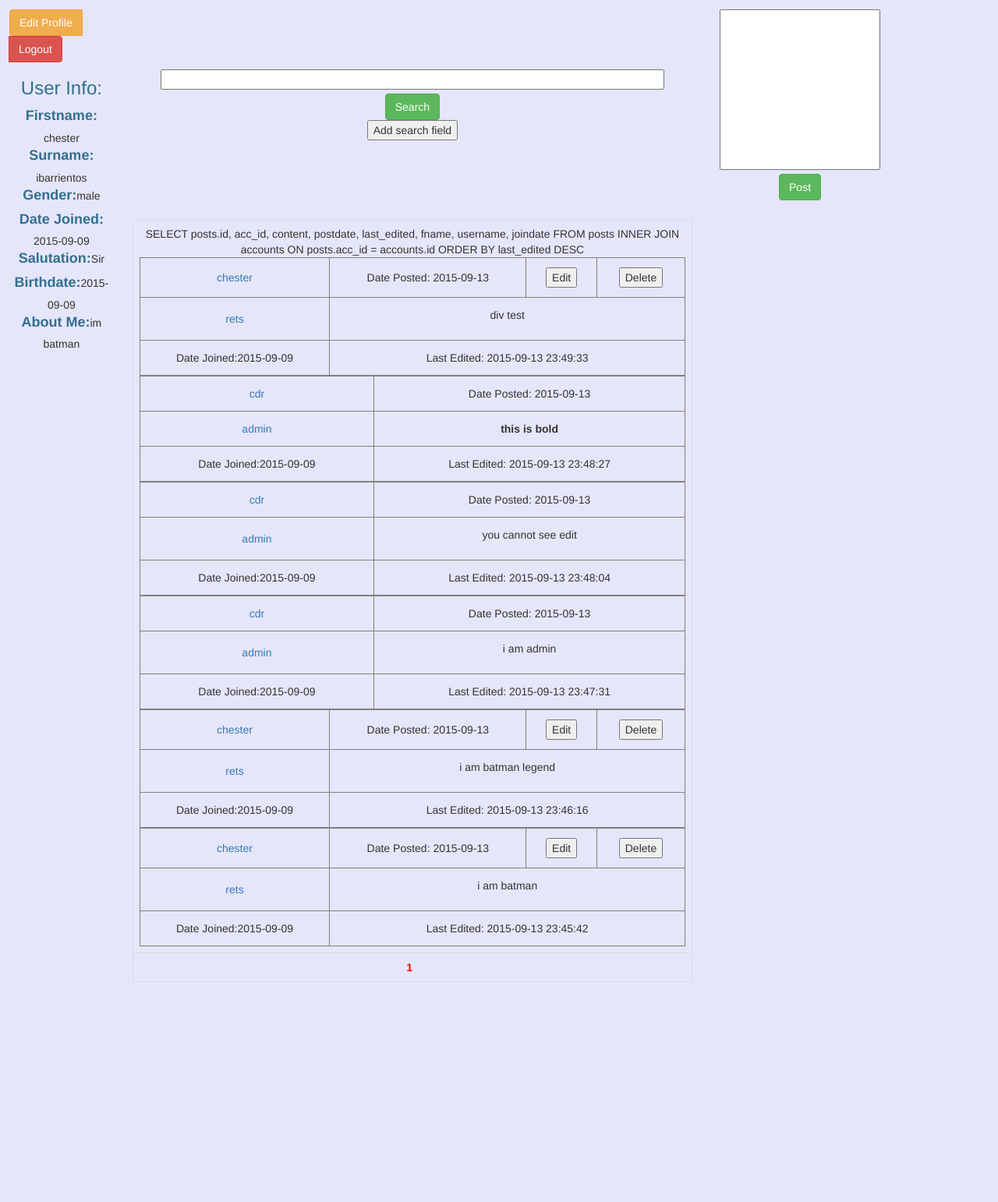
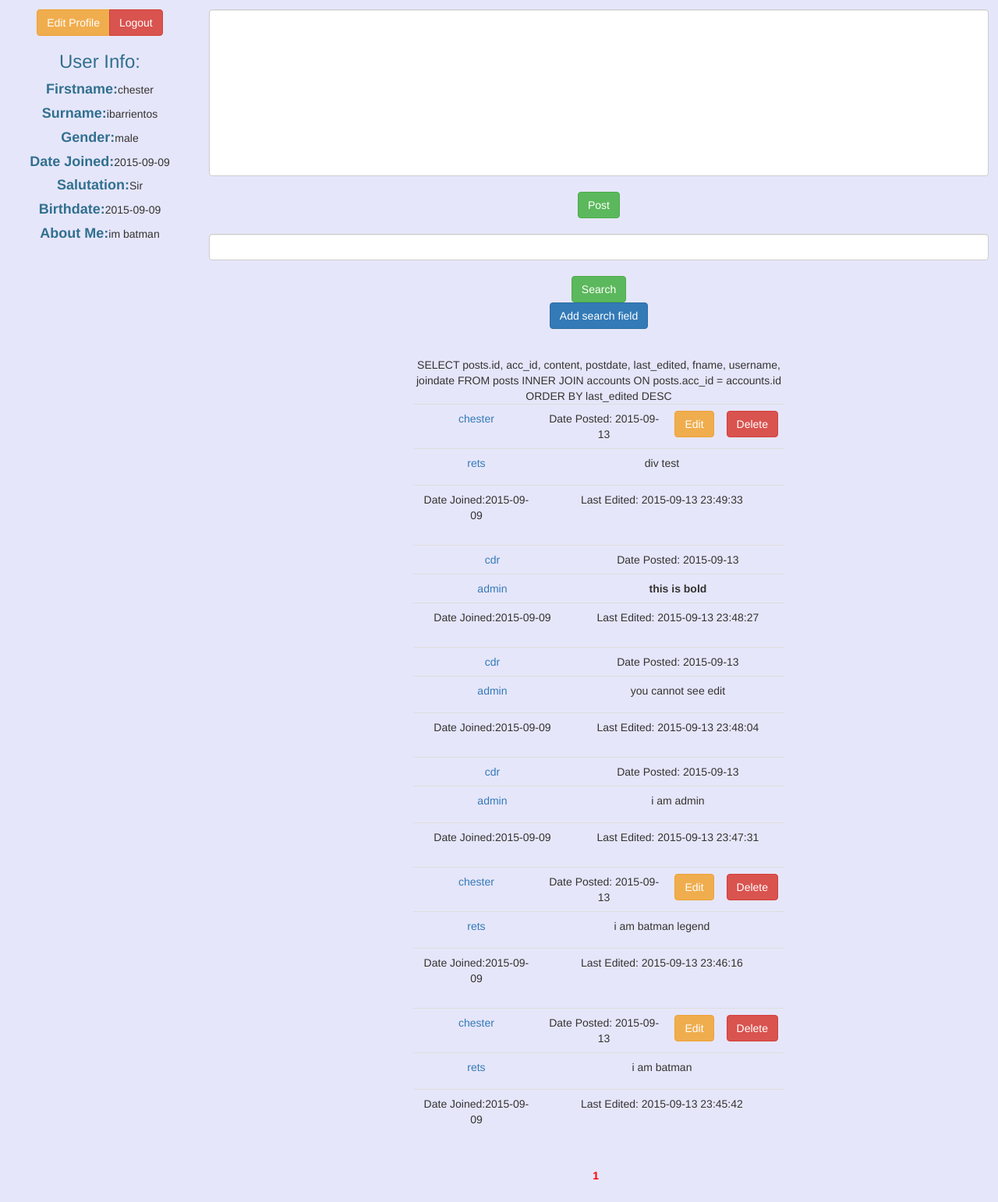
Before and after one commit to gdm02/SECUDEVCase2, a PHP site: page /messageboard.php in a window 1280 px wide. Shown: the whole page at 78% size. Before the commit the page ends 1260 px from the top, so only its background shows below. Run offline with PHP 8.4, Linux system fonts and the light colour scheme; a user stored in the database is signed in; data comes from the database, SQL or seed files in the repository.

Commit message:
daryll touch

```diff
--- a/secudevcase2/messageboard.php
+++ b/secudevcase2/messageboard.php
@@ -65,7 +65,11 @@
 
 		.maint{
 			text-align: center;
-			width: 90%;
+			width: 100%;
+		}
+
+		.uinfo{
+			width: 20%;
 		}
 
 		td {
@@ -162,13 +166,13 @@
 		    $("<input type='hidden' value='' />")
 	        .attr("id", "" + field_count)
 	        .attr("name", "")
-	        .insertBefore(".search-form input[type=submit]");
+	        .insertAfter(".search-form input[type=submit]");
 
 		    //add input field
 	    	$("<input type='text' value='' />")
 	        .attr("id", "" + field_count)
 	        .attr("name", "")
-	        .insertBefore(".search-form input[type=submit]");
+	        .insertAfter(".search-form input[type=submit]");
 
 			//append detail selector
 			var newSelection = $("<select class='select_field' id='" + field_count + "' />");
@@ -177,7 +181,7 @@
 	    	     	.append($('<option>', { value : key })
 	    	        .text(value))
 	    	});
-	    	newSelection.insertBefore(".search-form input[type=submit]");
+	    	newSelection.insertAfter(".search-form input[type=submit]");
 
 	    	//append detail selector
 			var logicSelection = $("<select class='logic_field' id='" + field_count + "' />");
@@ -186,8 +190,8 @@
 	    	     	.append($('<option>', { value : key })
 	    	        .text(value))
 	    	});
-	    	logicSelection.insertBefore(".search-form input[type=submit]");
-	    	$("<br>").insertBefore(".search-form input[type=submit]");
+	    	logicSelection.insertAfter(".search-form input[type=submit]");
+	    	$("<br>").insertAfter(".search-form input[type=submit]");
 
 	   		field_count++;
 	    	$(".search-form input[name=parameter-count]").attr("value",field_count);
@@ -208,20 +212,21 @@
 
 	function showInputBox(){
 		echo "<td><form method='POST' class='post-form' action='./submitpost.php'>"
-				."<textarea name='post_content' rows='10' cols = '50'/></textarea>"
+				."<textarea class = \"form-control\" name='post_content' rows='10' cols = '50'/></textarea>"
 				."<br><input class=\"btn btn-success\" type='submit' name='submit-post' value='Post' />"
-						."</form> </td>";
+						."</form>";
 	}
 	function showSearchBox(){
-		echo  "<td>
-
+		echo  "
+    			<br>
     			<form method='POST' class='search-form' action='./searchpost.php'>"
-				."<textarea name='search_box' rows='1' cols = '50'/></textarea>"
+				."<textarea class = \"form-control\" name='search_box' rows='1' cols = '50'/></textarea><br>"
 				."<input name='parameter-count' type='hidden' value='0'>"
-				."<br><input class=\"btn btn-success\" type='submit' name='search-post' value='Search' />"
-						."</form>
-				<button id='add-field'>Add search field</button>
-
+				."<div>
+    			<input class=\"btn btn-success\" type='submit' name='search-post' value='Search' />
+    			</div>
+    			</form>
+				<button class=\"btn btn-primary\" id='add-field'>Add search field</button>
    			</td>";
 
 	}
@@ -248,7 +253,7 @@
 // 			}
 // 		}
 
-			echo "<table class = \"maint\"><tr><td valign=\"top\" rowspan=\"2\">
+			echo "<table class = \"maint\"> <tr> <td class = \"uinfo\" valign=\"top\" rowspan=\"2\">
 				<div class=\"btn-group\">
 				<button type=\"button\" class=\"btn btn-warning\" onclick = \"location.href ='./editprofile.php';\">Edit Profile</button>
 				<button type=\"button\" class=\"btn btn-danger\" onclick = \"location.href ='./signout.php';\">Logout</button>
@@ -277,8 +282,8 @@
 					clean_data($_SESSION["aboutme"])
 					.'<br> <br> </td>';
 
+			showInputBox();
 			showSearchBox();
-			showInputBox();
 
 			echo " </tr>";
 
@@ -300,7 +305,7 @@
 // 			$stmt->execute();
 // 			$results = $stmt->fetchAll(PDO::FETCH_ASSOC);
 
-			echo "<td> <table class=\"table table-bordered\" align='center' width='50%'>
+			echo "<td> <table align='center' width='50%'>
 				<tr>
 					<td>
 						<table align='center' border='1' width='100%' height='100%' id='data'>";
--- a/secudevcase2/paginate.php
+++ b/secudevcase2/paginate.php
@@ -1,3 +1,16 @@
+<!DOCTYPE HTML>
+<html>
+<head>
+
+	<meta charset="utf-8">
+    <meta http-equiv="X-UA-Compatible" content="IE=edge">
+    <meta name="viewport" content="width=device-width, initial-scale=1">
+    <link href="css/bootstrap.min.css" rel="stylesheet">
+
+
+
+</head>
+<body>
 <?php
 class paginate
 {
@@ -17,24 +30,26 @@ class paginate
          if($stmt->rowCount()>0)
          {
                 foreach($results as $key=>$row) {
-					echo "<div class='post-container-";
+					/*echo "<div class='post-container-";
 					if($key % 2 == 0)
 						echo "even";
 					else
 						echo "odd";
-					echo "'>";
+					echo "'>";*/
 
-					echo '<table border = "1" style = "width:100%">
+					echo '<div>';
+
+					echo '<table class="table table-hover">
 					<tr>';
 					echo
 					"<td> <a href='./userprofile.php?userprofile=" . $row['username'] . "'>". $row['fname'] . '</a></td>
 					<td>Date Posted: ' .$row['postdate'] . '</td>';
 
 					if($_SESSION['accesslvl'] == "admin" || $_SESSION['id'] == $row['acc_id']){
-						echo '<td><button class="editpost">Edit</button></td>
+						echo '<td><button class="btn btn-warning" >Edit</button></td>
 						<td><form class="post-form" action="./deletepost.php" method="POST">
 	    				<input type="hidden" name="post_id" value="' . $row['id'] . '"/>
-	    				<input type="submit" value="Delete"/>
+	    				<input class="btn btn-danger" type="submit" value="Delete"/>
 	    				</form></td>';
 					}
 
@@ -63,8 +78,8 @@ class paginate
                 <?php
          }
          } catch (PDOException $e) {
-             header("Location: error.php");
-             exit();
+             //header("Location: error.php");
+             //exit();
          }
 
  }
@@ -125,3 +140,6 @@ class paginate
   }
  }
 }
+?>
+</body>
+</html>
--- a/secudevcase2/searchpost.php
+++ b/secudevcase2/searchpost.php
@@ -14,7 +14,6 @@ $cond_array = array("Username", "Date");
 $count = $_POST['parameter-count'];
 
 $details = "WHERE posts.content LIKE '%". trim($_POST['search_box']). "%'";
-
 
 if($count > 0){
 	$added = "";
```
